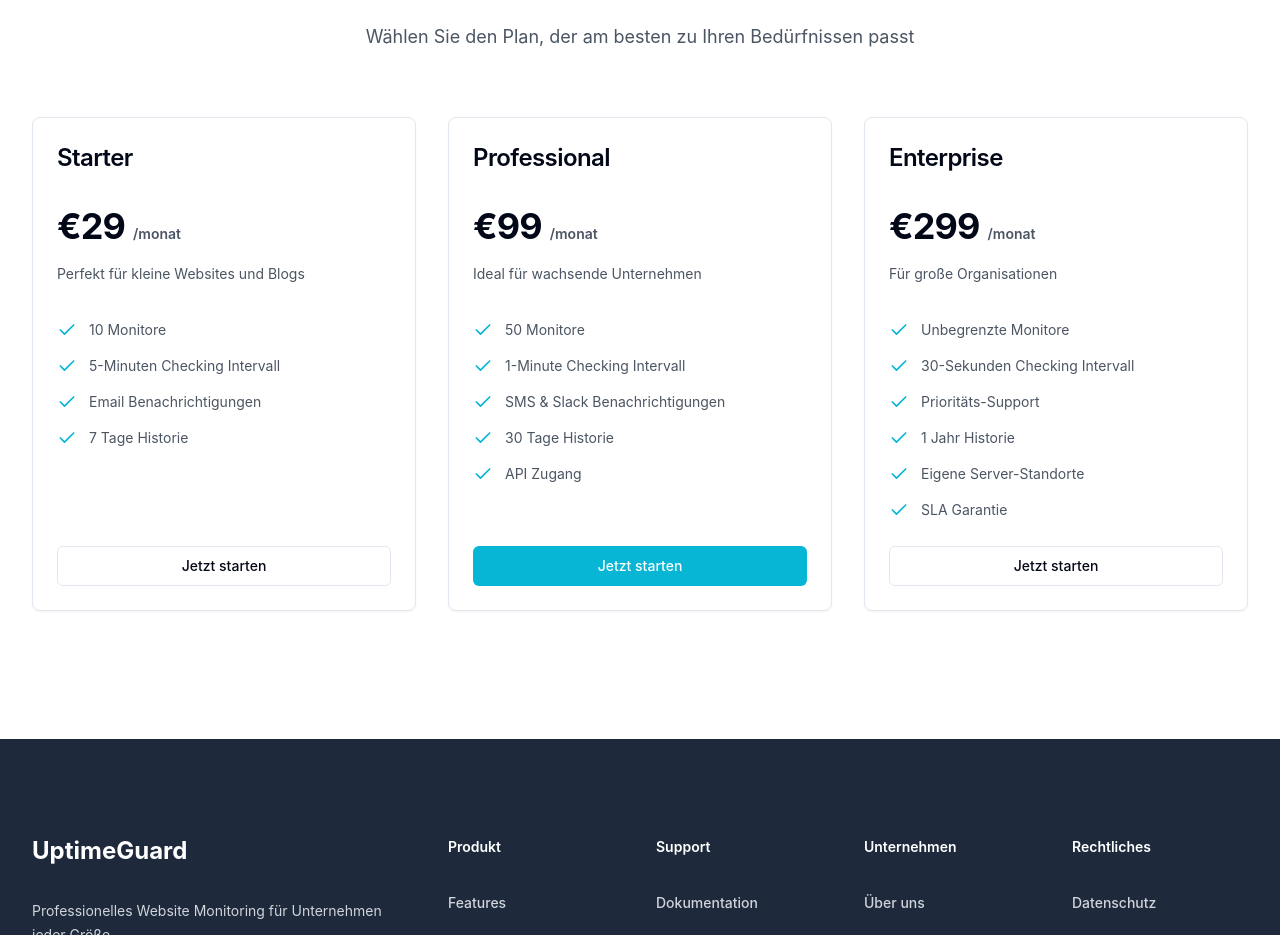
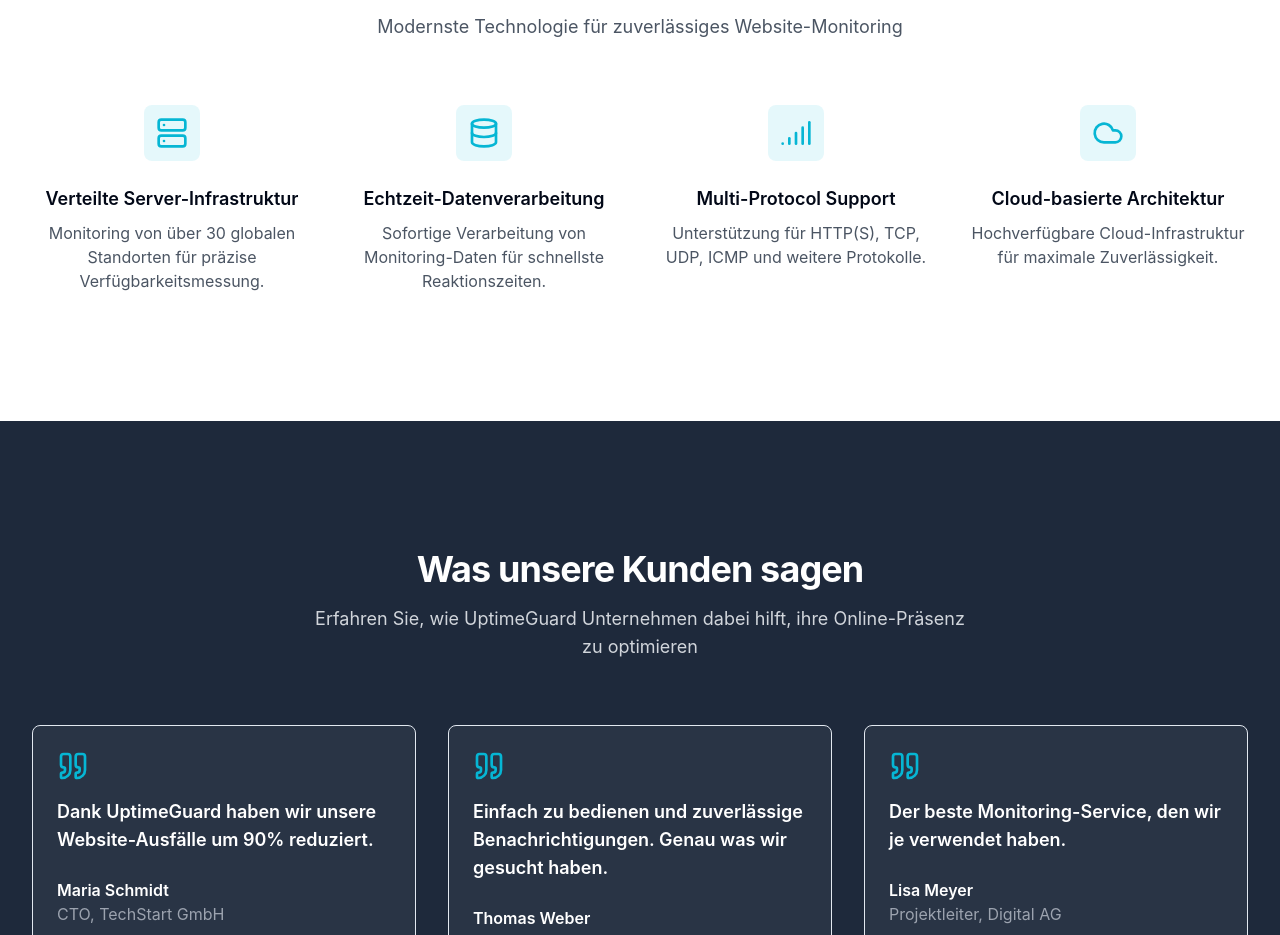
Before and after one commit to Lxchnxr/uptime-wizard-hub, a React (Vite) app: page / in a window 1280 px wide. Shown: the part 1877-2812 px from the top of the page. Built offline with nearby package versions, Linux system fonts and the light colour scheme.

Commit message:
Add additional content
Enhanced the project by adding more content to various components.
[skip gpt_engineer]

```diff
--- /dev/null
+++ b/src/components/TechnicalFeatures.tsx
@@ -0,0 +1,52 @@
+import { Server, Database, Signal, Cloud } from "lucide-react";
+
+const features = [
+  {
+    name: "Verteilte Server-Infrastruktur",
+    description: "Monitoring von über 30 globalen Standorten für präzise Verfügbarkeitsmessung.",
+    icon: Server,
+  },
+  {
+    name: "Echtzeit-Datenverarbeitung",
+    description: "Sofortige Verarbeitung von Monitoring-Daten für schnellste Reaktionszeiten.",
+    icon: Database,
+  },
+  {
+    name: "Multi-Protocol Support",
+    description: "Unterstützung für HTTP(S), TCP, UDP, ICMP und weitere Protokolle.",
+    icon: Signal,
+  },
+  {
+    name: "Cloud-basierte Architektur",
+    description: "Hochverfügbare Cloud-Infrastruktur für maximale Zuverlässigkeit.",
+    icon: Cloud,
+  },
+];
+
+export const TechnicalFeatures = () => {
+  return (
+    <div className="py-24 sm:py-32">
+      <div className="mx-auto max-w-7xl px-6 lg:px-8">
+        <div className="mx-auto max-w-2xl text-center">
+          <h2 className="text-3xl font-bold tracking-tight sm:text-4xl">
+            Technische Spezifikationen
+          </h2>
+          <p className="mt-4 text-lg text-gray-600">
+            Modernste Technologie für zuverlässiges Website-Monitoring
+          </p>
+        </div>
+        <div className="mx-auto mt-16 grid max-w-2xl grid-cols-1 gap-x-8 gap-y-16 sm:grid-cols-2 lg:max-w-none lg:grid-cols-4">
+          {features.map((feature) => (
+            <div key={feature.name} className="flex flex-col items-center text-center">
+              <div className="mb-6 rounded-lg bg-primary/10 p-3">
+                <feature.icon className="h-8 w-8 text-primary" aria-hidden="true" />
+              </div>
+              <h3 className="text-lg font-semibold mb-2">{feature.name}</h3>
+              <p className="text-gray-600">{feature.description}</p>
+            </div>
+          ))}
+        </div>
+      </div>
+    </div>
+  );
+};
--- /dev/null
+++ b/src/components/Testimonials.tsx
@@ -0,0 +1,51 @@
+import { Quote } from "lucide-react";
+import { Card, CardContent } from "@/components/ui/card";
+
+const testimonials = [
+  {
+    quote: "Dank UptimeGuard haben wir unsere Website-Ausfälle um 90% reduziert.",
+    author: "Maria Schmidt",
+    role: "CTO, TechStart GmbH",
+  },
+  {
+    quote: "Einfach zu bedienen und zuverlässige Benachrichtigungen. Genau was wir gesucht haben.",
+    author: "Thomas Weber",
+    role: "IT-Manager, WebSolutions",
+  },
+  {
+    quote: "Der beste Monitoring-Service, den wir je verwendet haben.",
+    author: "Lisa Meyer",
+    role: "Projektleiter, Digital AG",
+  },
+];
+
+export const Testimonials = () => {
+  return (
+    <div className="py-24 sm:py-32 bg-secondary">
+      <div className="mx-auto max-w-7xl px-6 lg:px-8">
+        <div className="mx-auto max-w-2xl text-center">
+          <h2 className="text-3xl font-bold tracking-tight text-white sm:text-4xl">
+            Was unsere Kunden sagen
+          </h2>
+          <p className="mt-4 text-lg text-gray-300">
+            Erfahren Sie, wie UptimeGuard Unternehmen dabei hilft, ihre Online-Präsenz zu optimieren
+          </p>
+        </div>
+        <div className="mx-auto mt-16 grid max-w-2xl grid-cols-1 gap-8 lg:mx-0 lg:max-w-none lg:grid-cols-3">
+          {testimonials.map((testimonial, index) => (
+            <Card key={index} className="bg-white/5 text-white">
+              <CardContent className="p-6">
+                <Quote className="h-8 w-8 text-primary mb-4" />
+                <p className="text-lg font-semibold mb-6">{testimonial.quote}</p>
+                <div>
+                  <p className="font-semibold">{testimonial.author}</p>
+                  <p className="text-gray-400">{testimonial.role}</p>
+                </div>
+              </CardContent>
+            </Card>
+          ))}
+        </div>
+      </div>
+    </div>
+  );
+};
--- a/src/pages/Index.tsx
+++ b/src/pages/Index.tsx
@@ -3,6 +3,8 @@ import { Features } from "@/components/Features";
 import { Stats } from "@/components/Stats";
 import { Pricing } from "@/components/Pricing";
 import { Footer } from "@/components/Footer";
+import { Testimonials } from "@/components/Testimonials";
+import { TechnicalFeatures } from "@/components/TechnicalFeatures";
 
 const Index = () => {
   return (
@@ -10,6 +12,8 @@ const Index = () => {
       <Hero />
       <Features />
       <Stats />
+      <TechnicalFeatures />
+      <Testimonials />
       <Pricing />
       <Footer />
     </div>
```
